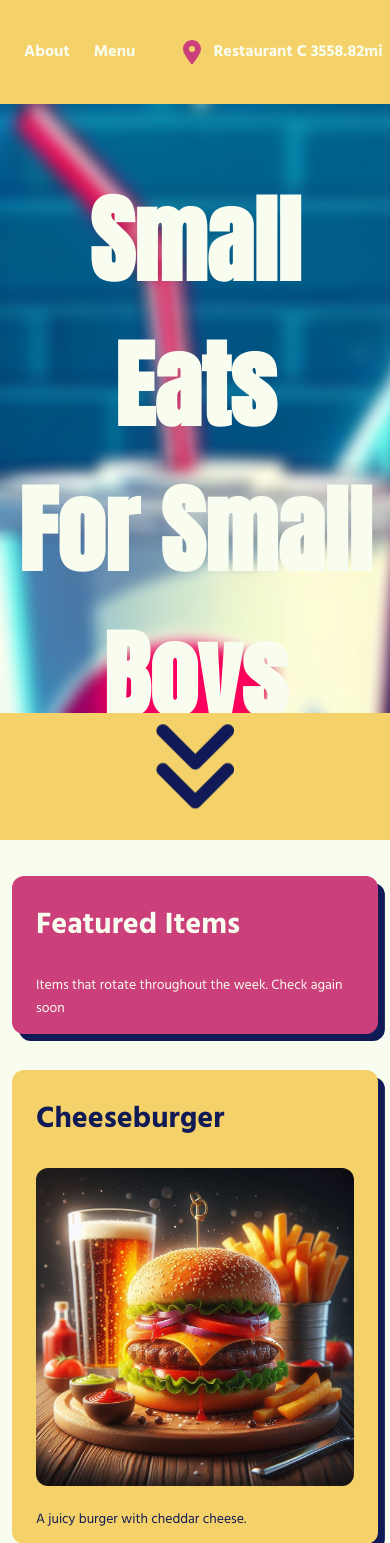
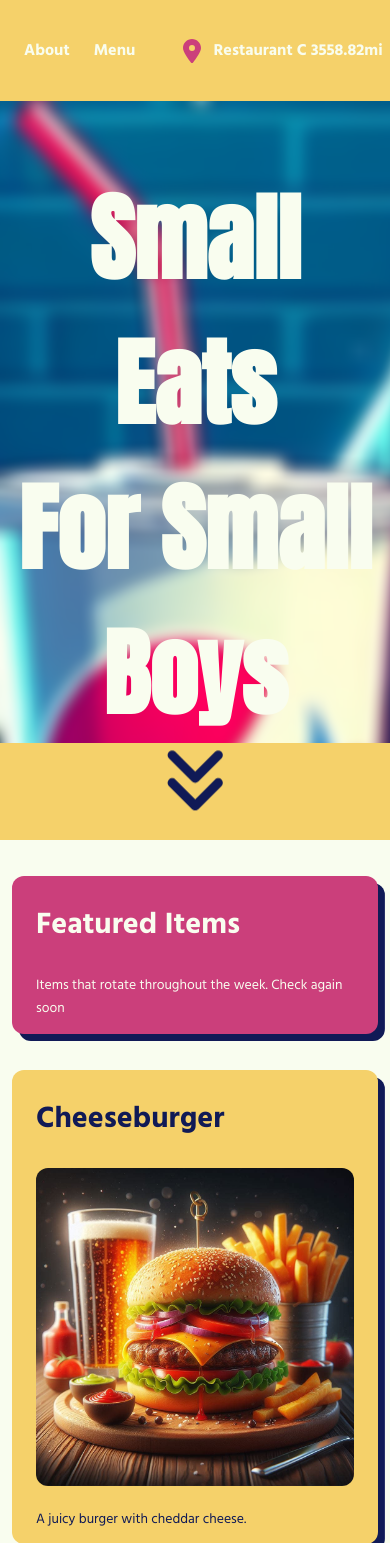
Before and after one commit to meyersa/aws-flask, a Flask app: page / in a window 390 px wide. Shown: the top 1543 px of the page. Run offline with Flask 3, Linux system fonts and the light colour scheme; data that the repository does not hold is empty.

Commit message:
Better mobile formatting

```diff
--- a/src/static/style.css
+++ b/src/static/style.css
@@ -6,9 +6,9 @@
   --accent-one: hsl(44.46deg 87.42% 68.82%);
   --accent-two: hsl(213.42deg 61.83% 52.75%);
   --accent-three: hsl(334.29deg 57.38% 52.16%);
-  --small-height: 5em;
-  --medium-height: 7.5em;
-  --big-height: calc(100dvh - 2em - (2 * var(--medium-height)));
+  --small-height: 8dvh;
+  --medium-height: 12dvh;
+  --big-height: calc(100dvh - (2 * var(--medium-height)));
 }
 
 html,
@@ -80,13 +80,11 @@ h2 {
 
 #opening {
   background-image: url("/static/banner.png");
-  background-size: contain;
-  background-repeat: round;
   height: var(--big-height);
 }
 
 #opening > h1 {
-  font-size: 10rem;
+  font-size: 15dvh;
   text-align: center;
   font-family: Anton;
   color: var(--white);
@@ -277,7 +275,7 @@ select {
   width: min(100%, 1000px);
   background-color: var(--accent-one);
   border-radius: 1rem;
-  margin: auto;
+  margin: 2rem auto;
   padding: 2rem;
   box-shadow: 0.5em 0.5em var(--black);
 
@@ -328,7 +326,7 @@ select {
 }
 
 #jump > svg {
-  max-height: var(--medium-height);
+  max-height: calc(var(--medium-height) - 2em);
   margin: auto;
   fill: var(--black);
   align-self: center;
@@ -429,14 +427,9 @@ footer * {
   box-shadow: 0.5em 0.5em var(--black);
 }
 
-@media screen and (max-width: 1300px) {
+@media screen and (max-width: 1000px) {
   html {
     font-size: 0.75rem;
-  }
-  #opening {
-    background-size: unset;
-    background-repeat: no-repeat;
-
   }
   #opening > h1 {
     font-size: 8rem;
@@ -451,7 +444,17 @@ footer * {
   }
   .form-wrapper {
     padding: 0;
+    width: 100%;
+    border-radius: 0;
+  }
+  .menu-item {
+    border-radius: 0;
+  }
+  #text-section {
+    border-radius: 0;
+    width: calc(100% - 2rem);
+    padding: 1rem;
+    margin: 0;
 
   }
-
 }
```
